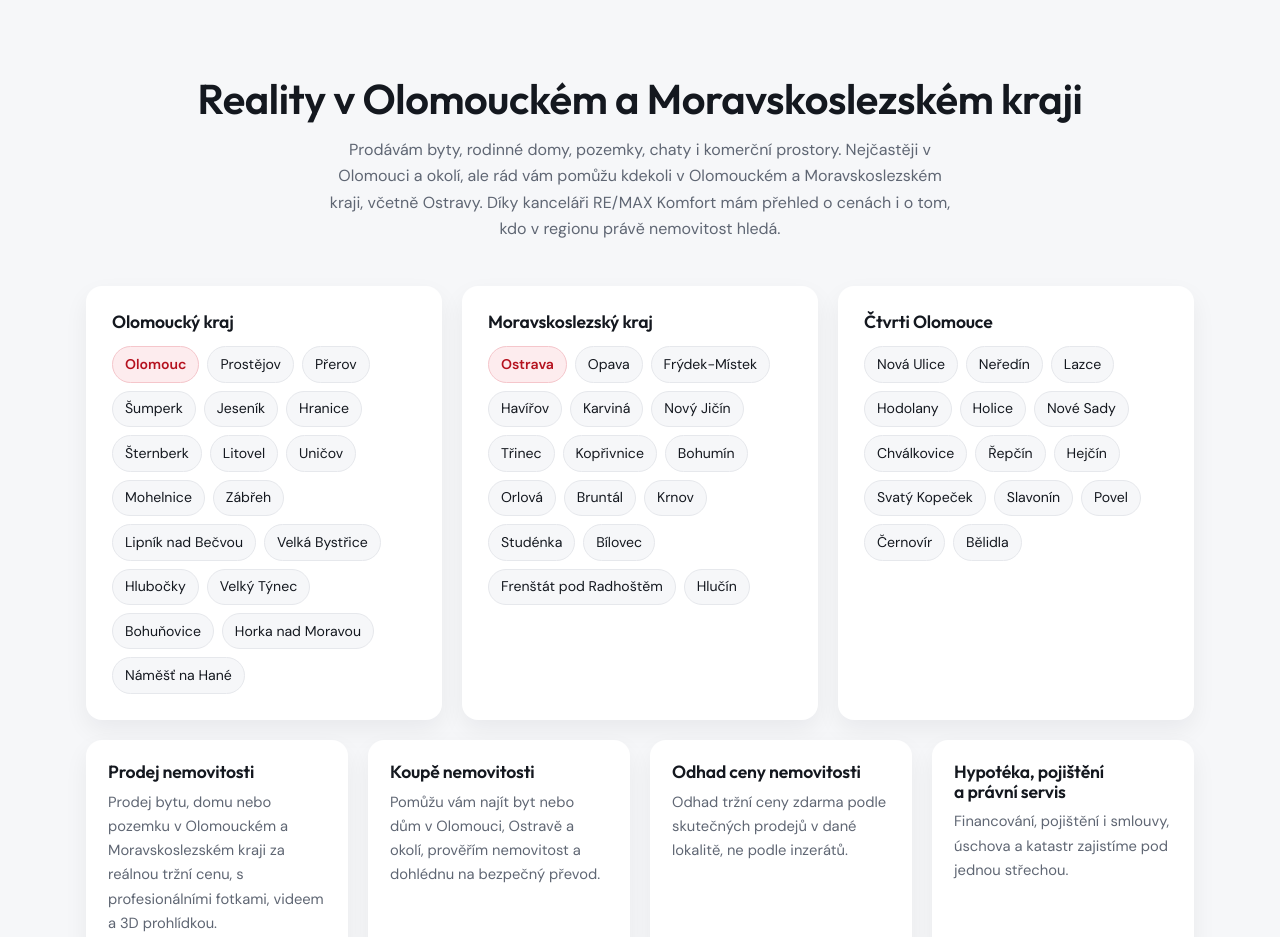
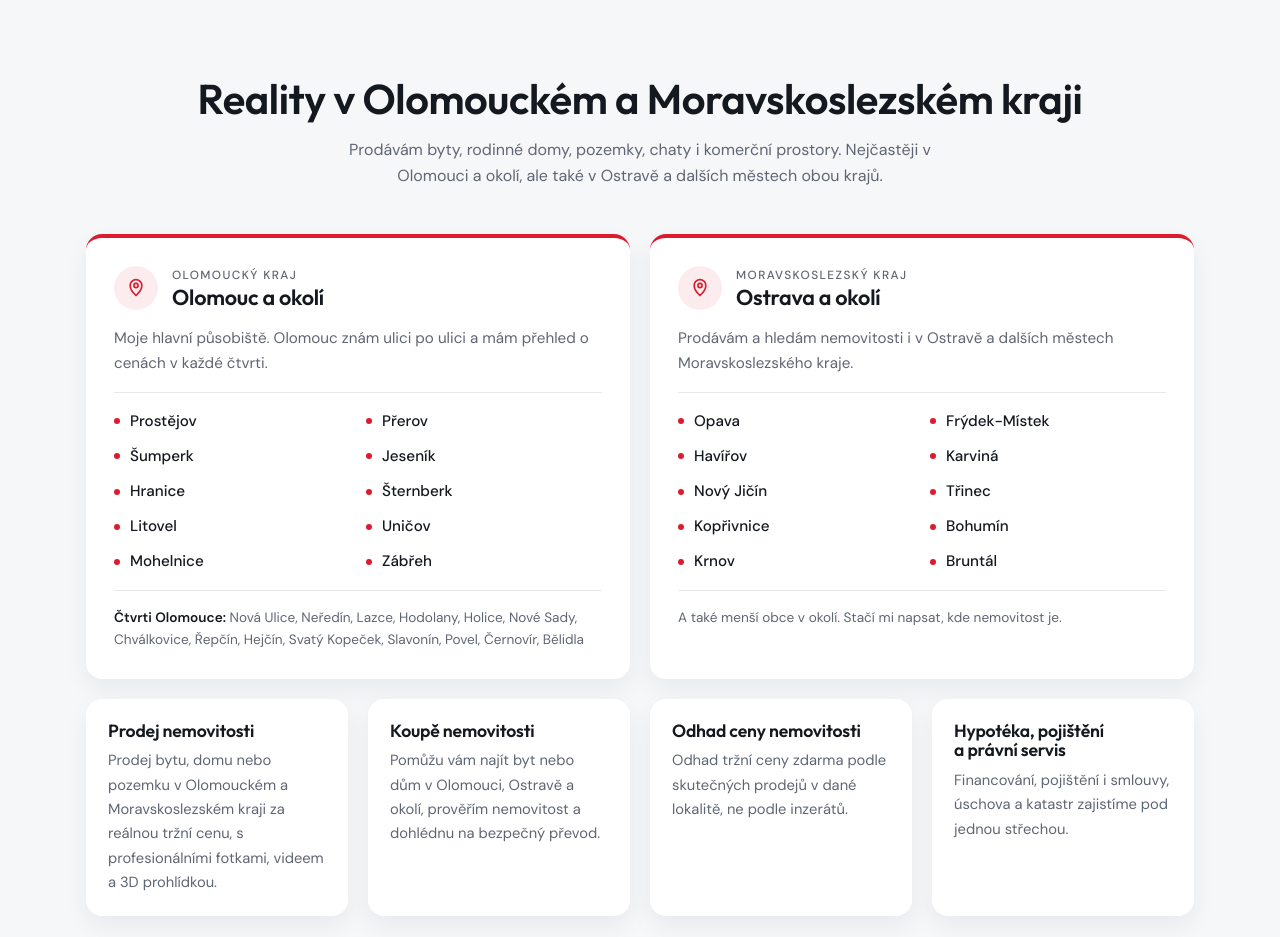
Before and after one commit to astaroam/starovic-web, a plain HTML site: page index.html in a window 1280 px wide. Shown: the part 3020-3957 px from the top of the page. Drawn offline with Linux system fonts and the light colour scheme.

Commit message:
Přehlednější sekce Kde působím: dva kraje, čistý seznam měst
Co-Authored-By: Claude Opus 5.5 <noreply@anthropic.com>
Claude-Session: https://claude.ai/code/session_01Fag1x8Qn6z2hmfktebmM9E

```diff
--- a/index.html
+++ b/index.html
@@ -305,13 +305,21 @@ form.lead{scroll-margin-top:84px}
 
 /* oblast + FAQ */
 .area{background:var(--bg-2)}
-.area-grid{display:grid;grid-template-columns:repeat(3,1fr);gap:20px}
-@media (max-width:1000px){.area-grid{grid-template-columns:1fr 1fr}.area-box:last-child{grid-column:1/-1}}
-.area-box{background:#fff;border-radius:var(--r);padding:26px;box-shadow:0 10px 24px rgba(20,24,31,.06)}
-.area-box h3,.area-svc h3{font-size:1.1rem;font-weight:600;margin-bottom:14px}
-.chips{list-style:none;margin:0;padding:0;display:flex;flex-wrap:wrap;gap:8px}
-.chips li{font-size:.88rem;padding:.4em .85em;border-radius:999px;background:var(--bg-2);border:1px solid var(--line)}
-.area-box:nth-child(-n+2) .chips li:first-child{background:var(--red-soft);border-color:#f5c6cb;color:var(--red-dk);font-weight:600}
+.area-grid{display:grid;grid-template-columns:1fr 1fr;gap:20px}
+.region{background:#fff;border-radius:var(--r);padding:28px;box-shadow:0 10px 24px rgba(20,24,31,.06);border-top:4px solid var(--red);display:grid;gap:16px;align-content:start}
+.region-head{display:flex;align-items:center;gap:14px}
+.region .pin{width:44px;height:44px;border-radius:50%;background:var(--red-soft);color:var(--red);display:grid;place-items:center;flex:none}
+.region .kicker{display:block;font-size:.74rem;letter-spacing:.12em;text-transform:uppercase;color:var(--muted);font-weight:500}
+.region h3{font-size:1.35rem;font-weight:600;margin:0}
+.region-lead{color:var(--muted);font-size:.95rem}
+.towns{list-style:none;margin:0;padding:16px 0;border-block:1px solid var(--line);display:grid;grid-template-columns:repeat(2,1fr);gap:10px 16px}
+.towns li{display:flex;align-items:center;gap:10px;font-weight:500;font-size:.95rem}
+.towns li::before{content:"";width:6px;height:6px;border-radius:50%;background:var(--red);flex:none}
+.region-note{font-size:.85rem;color:var(--muted);line-height:1.6}
+.region-note b{color:var(--ink);font-weight:600}
+.area-svc h3{font-size:1.1rem;font-weight:600}
+@media (max-width:760px){.area-grid{grid-template-columns:1fr}}
+@media (max-width:600px){.region{padding:20px;gap:14px}.region h3{font-size:1.2rem}.region .pin{width:40px;height:40px}.towns{gap:9px 12px}.towns li{font-size:.9rem}}
 .area-svc{display:grid;grid-template-columns:repeat(4,1fr);gap:20px;margin-top:20px}
 .area-svc > div{background:#fff;border-radius:var(--r);padding:22px;box-shadow:0 10px 24px rgba(20,24,31,.06)}
 .area-svc h3{margin-bottom:8px}
@@ -325,13 +333,10 @@ form.lead{scroll-margin-top:84px}
 .faq details[open] summary::after{transform:translateY(-50%) rotate(45deg)}
 .faq details p{color:var(--muted);padding-bottom:18px;font-size:.95rem}
 @media (max-width:980px){.area-svc{grid-template-columns:1fr 1fr}}
-@media (max-width:700px){.area-grid{grid-template-columns:1fr}}
 @media (max-width:600px){
   .area-svc{display:flex;overflow-x:auto;scroll-snap-type:x mandatory;gap:12px;margin-inline:-16px;padding:0 16px 6px;scrollbar-width:none}
   .area-svc::-webkit-scrollbar{display:none}
   .area-svc > div{flex:0 0 80%;scroll-snap-align:center;padding:18px}
-  .area-box{padding:18px}
-  .chips{gap:6px}.chips li{font-size:.8rem;padding:.3em .7em}
   .area + .faq{padding-top:64px!important}
   .faq details{padding:0 16px}
   .faq summary{font-size:.96rem;padding:15px 28px 15px 0}
@@ -728,21 +733,21 @@ form.lead{scroll-margin-top:84px}
   <div class="wrap">
     <div class="center">
       <h2>Reality v Olomouckém a Moravskoslezském kraji</h2>
-      <p>Prodávám byty, rodinné domy, pozemky, chaty i komerční prostory. Nejčastěji v Olomouci a okolí, ale rád vám pomůžu kdekoli v Olomouckém a Moravskoslezském kraji, včetně Ostravy. Díky kanceláři RE/MAX Komfort mám přehled o cenách i o tom, kdo v regionu právě nemovitost hledá.</p>
+      <p>Prodávám byty, rodinné domy, pozemky, chaty i komerční prostory. Nejčastěji v Olomouci a okolí, ale také v Ostravě a dalších městech obou krajů.</p>
     </div>
     <div class="area-grid">
-      <div class="area-box">
-        <h3>Olomoucký kraj</h3>
-        <ul class="chips"><li>Olomouc</li><li>Prostějov</li><li>Přerov</li><li>Šumperk</li><li>Jeseník</li><li>Hranice</li><li>Šternberk</li><li>Litovel</li><li>Uničov</li><li>Mohelnice</li><li>Zábřeh</li><li>Lipník nad Bečvou</li><li>Velká Bystřice</li><li>Hlubočky</li><li>Velký Týnec</li><li>Bohuňovice</li><li>Horka nad Moravou</li><li>Náměšť na Hané</li></ul>
-      </div>
-      <div class="area-box">
-        <h3>Moravskoslezský kraj</h3>
-        <ul class="chips"><li>Ostrava</li><li>Opava</li><li>Frýdek-Místek</li><li>Havířov</li><li>Karviná</li><li>Nový Jičín</li><li>Třinec</li><li>Kopřivnice</li><li>Bohumín</li><li>Orlová</li><li>Bruntál</li><li>Krnov</li><li>Studénka</li><li>Bílovec</li><li>Frenštát pod Radhoštěm</li><li>Hlučín</li></ul>
-      </div>
-      <div class="area-box">
-        <h3>Čtvrti Olomouce</h3>
-        <ul class="chips"><li>Nová Ulice</li><li>Neředín</li><li>Lazce</li><li>Hodolany</li><li>Holice</li><li>Nové Sady</li><li>Chválkovice</li><li>Řepčín</li><li>Hejčín</li><li>Svatý Kopeček</li><li>Slavonín</li><li>Povel</li><li>Černovír</li><li>Bělidla</li></ul>
-      </div>
+      <article class="region">
+        <header class="region-head"><span class="pin"><svg viewBox="0 0 24 24" width="20" height="20" fill="none" stroke="currentColor" stroke-width="2"><path d="M12 21s7-6.2 7-12a7 7 0 1 0-14 0c0 5.8 7 12 7 12z"/><circle cx="12" cy="9" r="2.5"/></svg></span><div><span class="kicker">Olomoucký kraj</span><h3>Olomouc a okolí</h3></div></header>
+        <p class="region-lead">Moje hlavní působiště. Olomouc znám ulici po ulici a mám přehled o cenách v každé čtvrti.</p>
+        <ul class="towns"><li>Prostějov</li><li>Přerov</li><li>Šumperk</li><li>Jeseník</li><li>Hranice</li><li>Šternberk</li><li>Litovel</li><li>Uničov</li><li>Mohelnice</li><li>Zábřeh</li></ul>
+        <p class="region-note"><b>Čtvrti Olomouce:</b> Nová Ulice, Neředín, Lazce, Hodolany, Holice, Nové Sady, Chválkovice, Řepčín, Hejčín, Svatý Kopeček, Slavonín, Povel, Černovír, Bělidla</p>
+      </article>
+      <article class="region">
+        <header class="region-head"><span class="pin"><svg viewBox="0 0 24 24" width="20" height="20" fill="none" stroke="currentColor" stroke-width="2"><path d="M12 21s7-6.2 7-12a7 7 0 1 0-14 0c0 5.8 7 12 7 12z"/><circle cx="12" cy="9" r="2.5"/></svg></span><div><span class="kicker">Moravskoslezský kraj</span><h3>Ostrava a okolí</h3></div></header>
+        <p class="region-lead">Prodávám a hledám nemovitosti i v Ostravě a dalších městech Moravskoslezského kraje.</p>
+        <ul class="towns"><li>Opava</li><li>Frýdek-Místek</li><li>Havířov</li><li>Karviná</li><li>Nový Jičín</li><li>Třinec</li><li>Kopřivnice</li><li>Bohumín</li><li>Krnov</li><li>Bruntál</li></ul>
+        <p class="region-note">A také menší obce v okolí. Stačí mi napsat, kde nemovitost je.</p>
+      </article>
     </div>
     <div class="area-svc">
       <div><h3>Prodej nemovitosti</h3><p>Prodej bytu, domu nebo pozemku v Olomouckém a Moravskoslezském kraji za reálnou tržní cenu, s profesionálními fotkami, videem a 3D prohlídkou.</p></div>
```
